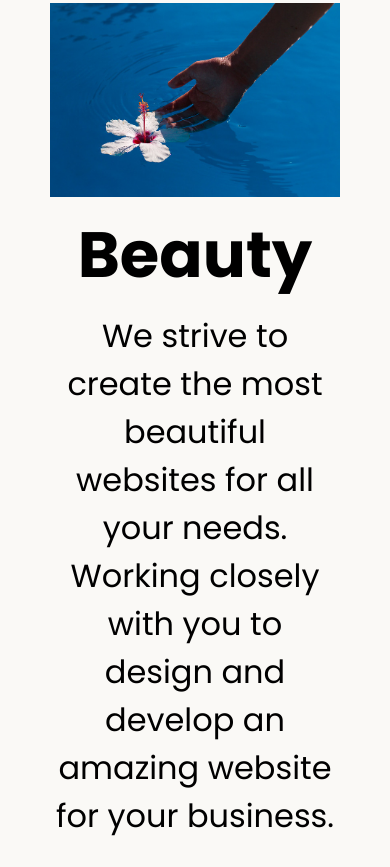
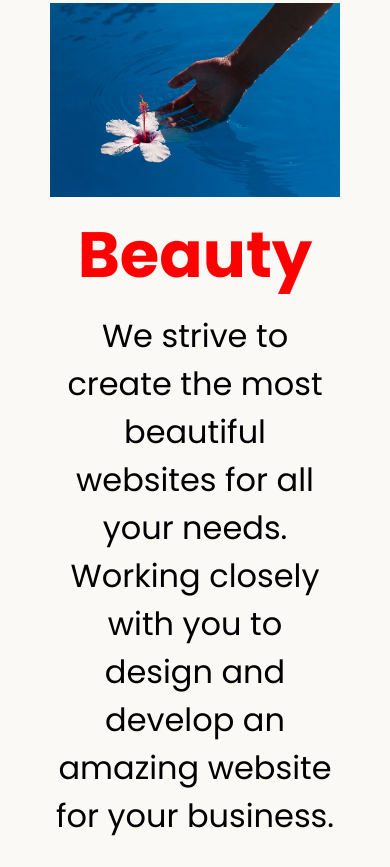
Before and after one commit to 8884khan/Responsive-Design-1, a plain HTML site: page index.html in a window 390 px wide. Shown: the part 698-1565 px from the top of the page. Drawn offline with Linux system fonts and the light colour scheme.

Commit message:
Update style.css

```diff
--- a/style.css
+++ b/style.css
@@ -118,6 +118,8 @@ footer{
     width: 100%;
     margin: 10px auto;
     font-size: 4rem;
+    color:red;
+    letter-sapcing:2px;
   }
   .tile-image{
     display: block;
```
